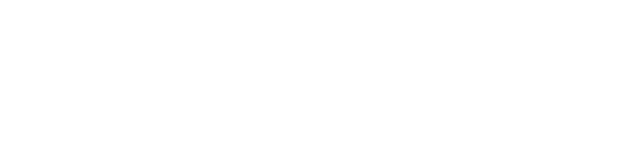
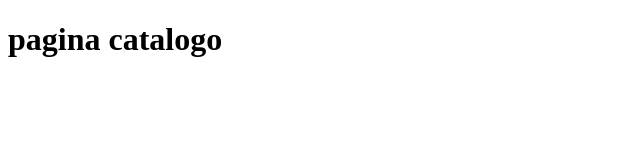
Before and after one commit to devgabrielpinese/desafio-merge-conflito, a plain HTML site: page catalogo.html in a window 1280 px wide. Shown: the whole page, without its empty margins (0-640 px from the left). Drawn offline with Linux system fonts and the light colour scheme.

Commit message:
Catalogo upgrade

```diff
--- a/catalogo.html
+++ b/catalogo.html
@@ -7,6 +7,7 @@
     <title>Document</title>
 </head>
 <body>
+    <h1>pagina catalogo</h1>
 
 </body>
 </html>
```
